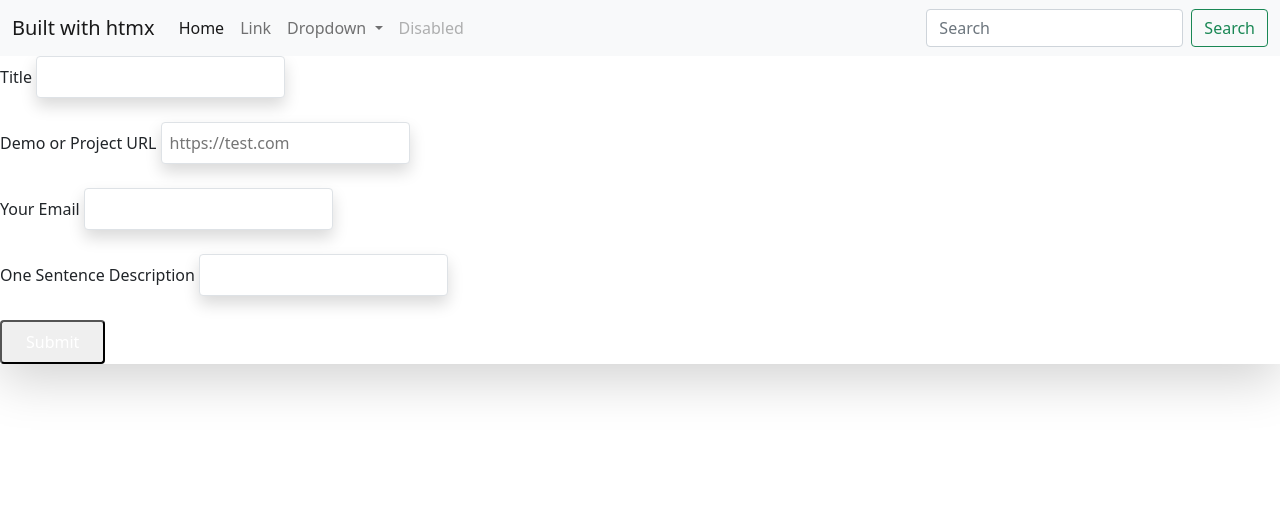
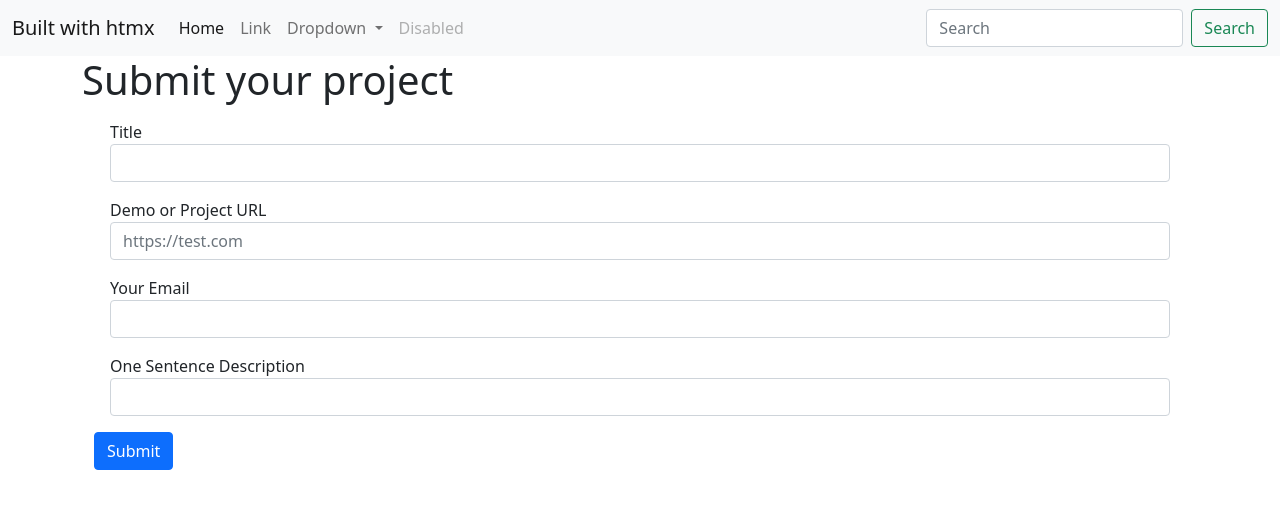
Before and after one commit to ramiboutas/builtwithhtmx, a Django app: page /projects/new/ in a window 1280 px wide. Shown: the top 509 px of the page. Run offline with Django 4.2, Linux system fonts and the light colour scheme; some libraries are stand-ins or nearby versions.

Commit message:
new project html bt

```diff
--- a/projects/forms.py
+++ b/projects/forms.py
@@ -13,8 +13,7 @@ class AddProject(ModelForm):
             self.fields[fieldname].help_text = None
             self.fields[fieldname].widget.attrs.update(
                 {
-                    "class": "block appearance-none w-full bg-white border border-solid border-grey-light \
-                              hover:border-grey px-2 py-2 rounded shadow"
+                    "class": "form-control"
                 }
             )
         self.fields["url"].widget.attrs.update({"placeholder": "https://test.com"})
--- a/templates/_base.html
+++ b/templates/_base.html
@@ -13,7 +13,7 @@
   <body>
     {% include "_header.html" %}
 
-    {% block content %} {% endblock %}
+    <main class="container">{% block content %} {% endblock %}</main>
 
     {% include "_footer.html" %}
 
--- a/templates/projects/submit-project.html
+++ b/templates/projects/submit-project.html
@@ -15,46 +15,39 @@
     <meta name="twitter:image" content="{% static 'images/logo.png' %}">
 {% endblock %}
 {% block content %}
-    <div class="w-auto mx-auto mt-10 lg:w-1/3">
-        <div class="p-8 mb-6 bg-white border-t-8 border-green-500 rounded-lg shadow-lg">
-            <div></div>
-            <!--
-<form id="" method="post" enctype="multipart/form-data">
-        -->
+
+  <h1>Submit your project</h1>
+  <form class="container" method="post">
     {% csrf_token %}
     {{ form.non_field_errors }}
-        <div class="mb-4">
+
+    <div class="form-group m-3">
         {{ form.title.errors }}
-            <label class="block mb-2 font-bold text-gray-700" for="{{ form.title.id_for_label }}">
-                Title
-            </label>
+        <label for="{{ form.title.id_for_label }}">Title</label>
         {{ form.title }}
     </div>
-        <div class="mb-4">
+
+    <div class="form-group m-3">
         {{ form.url.errors }}
-            <label class="block mb-2 font-bold text-gray-700" for="{{ form.url.id_for_label }}">
-                Demo or Project URL
-            </label>
+        <label for="{{ form.url.id_for_label }}">Demo or Project URL</label>
         {{ form.url }}
     </div>
-        <div class="mb-4">
+
+    <div class="form-group m-3">
         {{ form.user_email.errors }}
-            <label class="block mb-2 font-bold text-gray-700" for="{{ form.user_email.id_for_label }}">
-                Your Email
-            </label>
+        <label for="{{ form.user_email.id_for_label }}">Your Email</label>
         {{ form.user_email }}
     </div>
-        <div class="mb-4">
+
+    <div class="form-group m-3">
         {{ form.short_description.errors }}
-            <label class="block mb-2 font-bold text-gray-700" for="{{ form.short_description.id_for_label }}">
-                One Sentence Description
-            </label>
+        <label for="{{ form.short_description.id_for_label }}">One Sentence Description</label>
         {{ form.short_description }}
     </div>
-        <button class="px-4 py-2 font-bold text-white bg-green-500 rounded hover:bg-green-300" type="submit">
+
+    <button class="btn btn-primary" type="submit">
         Submit
     </button>
   </form>
-</div>
-</div>
+
 {% endblock content %}
```
Also changed, not shown: config/settings.py (+7 -0 lines). Lines whose indentation alone changed are shown as unchanged.
